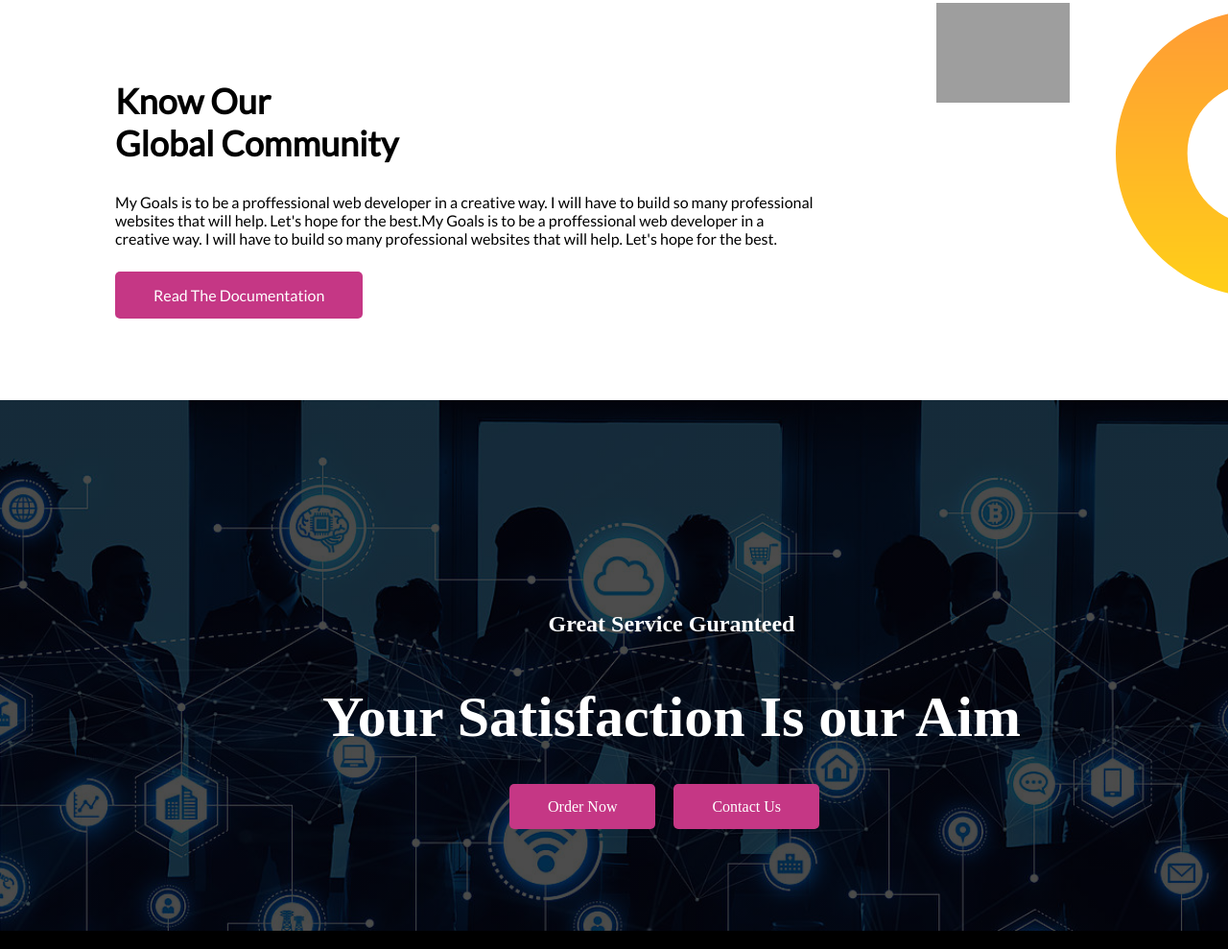
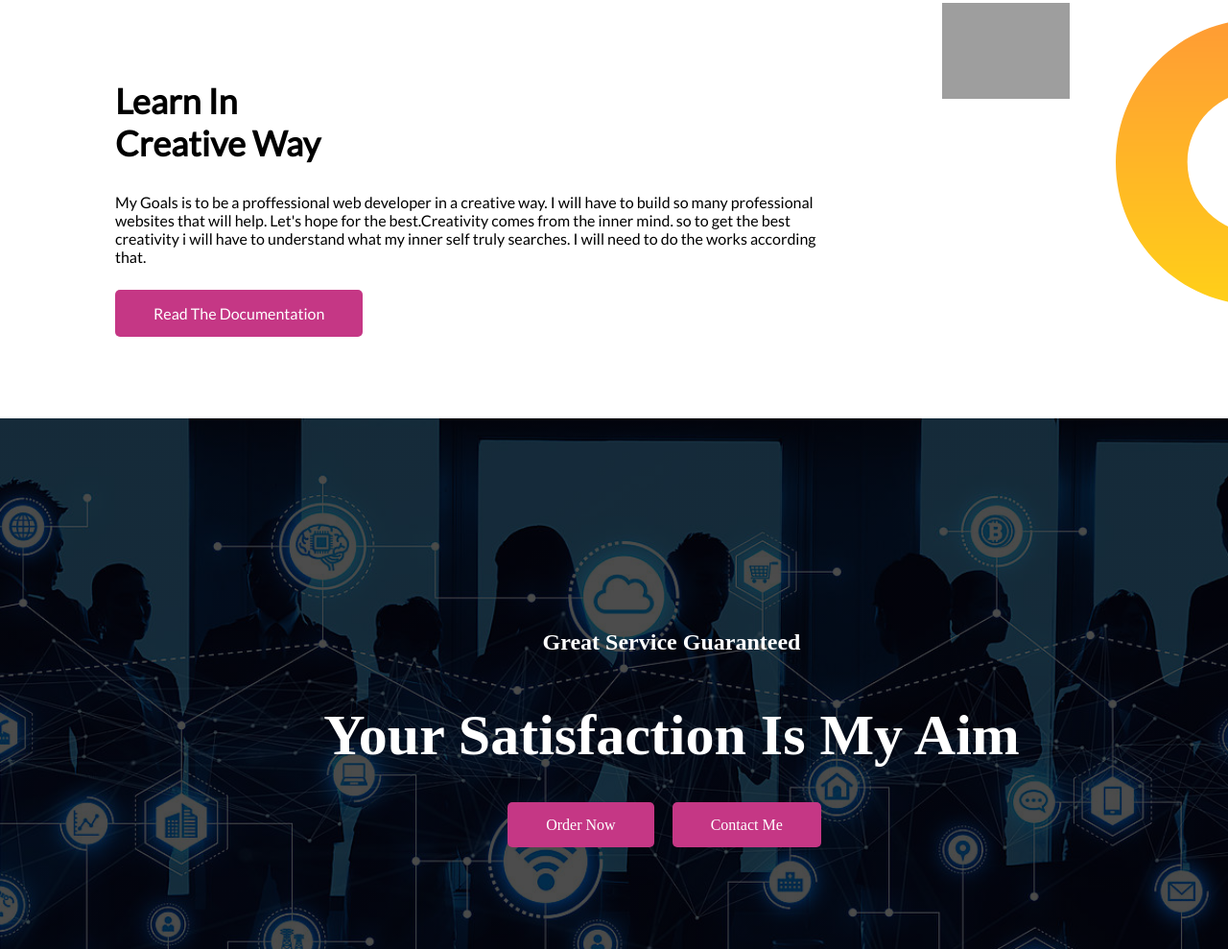
Before and after one commit to souravpodder/assignment1, a plain HTML site: page index.html in a window 1280 px wide. Shown: the part 1704-2693 px from the top of the page at 96% size. Drawn offline with Linux system fonts and the light colour scheme; grey boxes are pictures that could not be loaded.

Commit message:
changed some text

```diff
--- a/index.html
+++ b/index.html
@@ -85,9 +85,9 @@
 
     <div class="doc2-txt">
 
-      <h2>Know Our <br>Global Community</h2>
+      <h2>Learn In <br>Creative Way</h2>
 
-      <p>My Goals is to be a proffessional web developer in a creative way. I will have to build so many professional websites that will help. Let's hope for the best.My Goals is to be a proffessional web developer in a creative way. I will have to build so many professional websites that will help. Let's hope for the best.</p>
+      <p>My Goals is to be a proffessional web developer in a creative way. I will have to build so many professional websites that will help. Let's hope for the best.Creativity comes from the inner mind. so to get the best creativity i will have to understand what my inner self truly searches. I will need to do the works according that.</p>
       <a href="#" target="_blank" class="common-button">Read The Documentation</a>
 
     </div>
@@ -100,10 +100,10 @@
   <section id="service-section" >
 
       <div class="demo-content">
-        <h2 class="white">Great Service Guranteed</h2>
-        <h1 class="white big-font">Your Satisfaction Is our Aim </h1>
+        <h2 class="white">Great Service Guaranteed</h2>
+        <h1 class="white big-font">Your Satisfaction Is My Aim </h1>
         <a href="#" target="_blank" class="common-button">Order Now</a>
-        <a href="#" target="_blank" class="common-button">Contact Us</a>
+        <a href="#" target="_blank" class="common-button">Contact Me</a>
       </div>
 
   </section>
```
